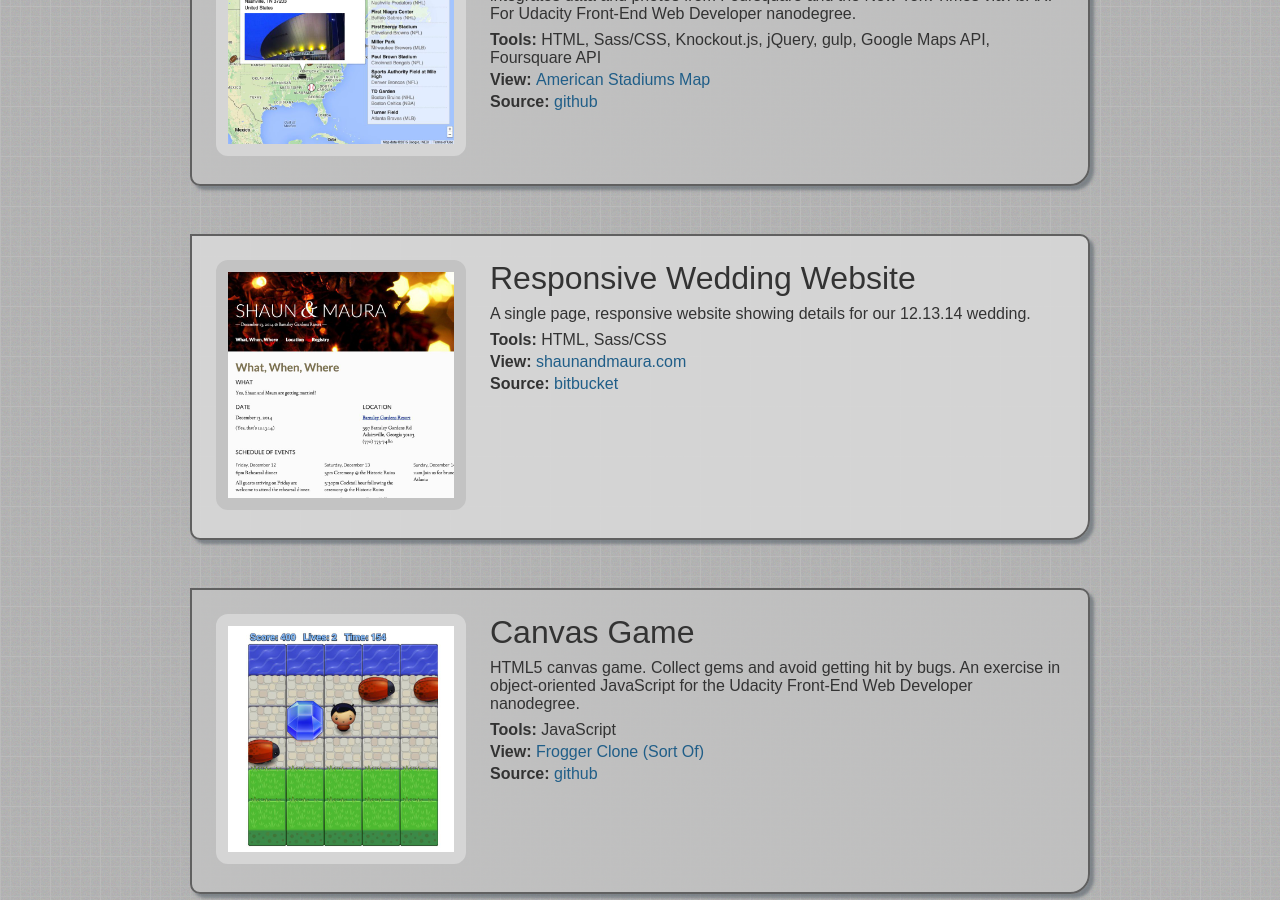
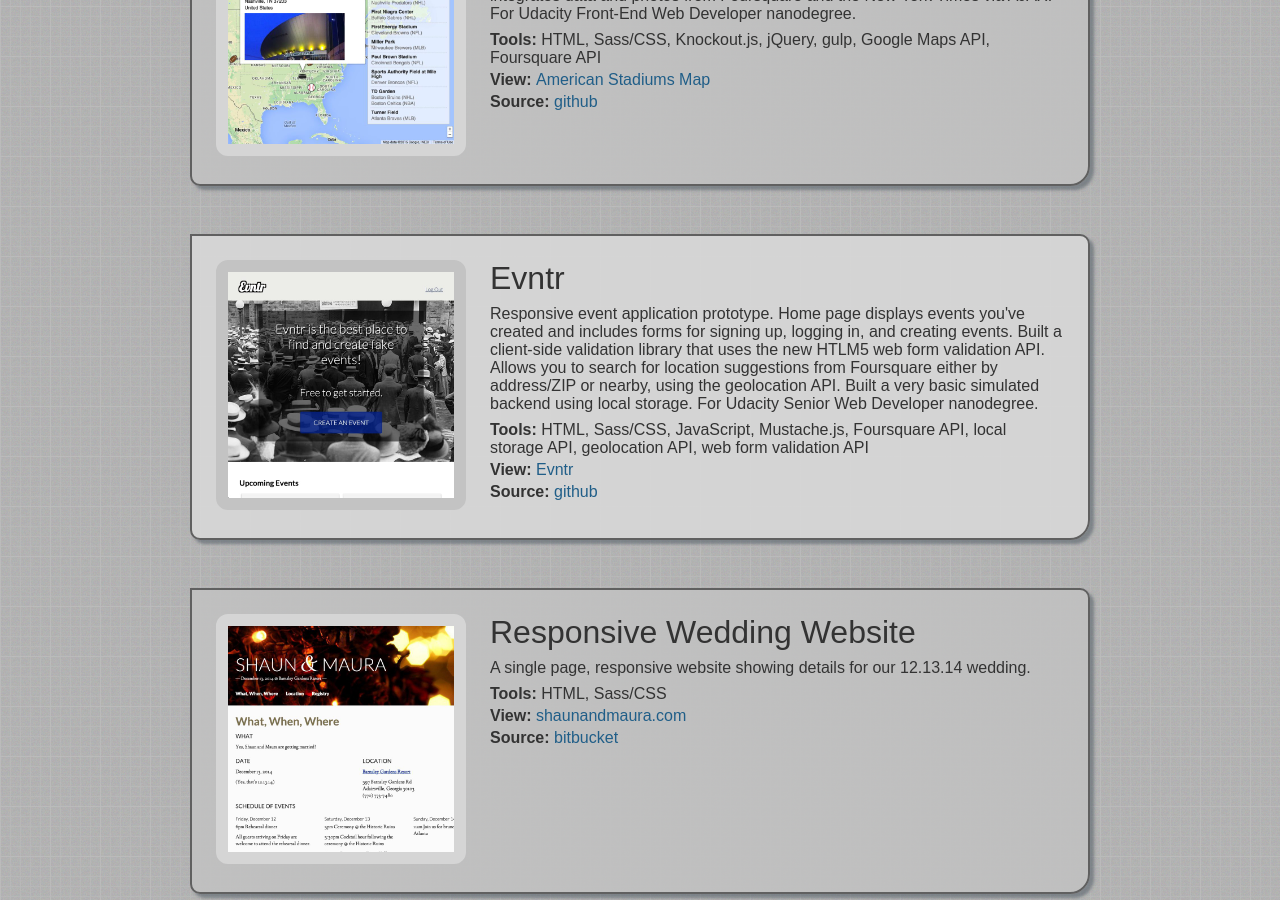
Before and after one commit to 6stringbeliever/6stringbeliever.github.io, a Jekyll site: the page built from index.html, in a window 1280 px wide and 900 px high, scrolled down 744 px. Built offline with Jekyll 4.4.1, drawn with Linux system fonts in a browser that asks for light colours; nearby versions of some CDN libraries.

Commit message:
feat: Add Evntr to portfolio

```diff
--- a/_data/projects.json
+++ b/_data/projects.json
@@ -7,6 +7,16 @@
                  "url": "http://6stringbeliever.github.io/neighborhood-map/"},
   "sourceurl": {"name": "github",
                  "url": "https://github.com/6stringbeliever/neighborhood-map"}
+},
+{
+  "name": "Evntr",
+  "images": ["evntr-med.jpg"],
+  "description": "Responsive event application prototype. Home page displays events you've created and includes forms for signing up, logging in, and creating events. Built a client-side validation library that uses the new HTLM5 web form validation API. Allows you to search for location suggestions from Foursquare either by address/ZIP or nearby, using the geolocation API. Built a very basic simulated backend using local storage. For Udacity Senior Web Developer nanodegree.",
+  "tools": "HTML, Sass/CSS, JavaScript, Mustache.js, Foursquare API, local storage API, geolocation API, web form validation API",
+  "projecturl": {"name": "Evntr",
+                 "url": "http://6stringbeliever.github.io/evntr-mobile/"},
+  "sourceurl": {"name": "github",
+                 "url": "https://github.com/6stringbeliever/evntr-mobile"}
 },
 {
   "name": "Responsive Wedding Website",
```
Also changed, not shown: img/evntr-med.jpg (added), img/evntr-sm.jpg (added).
